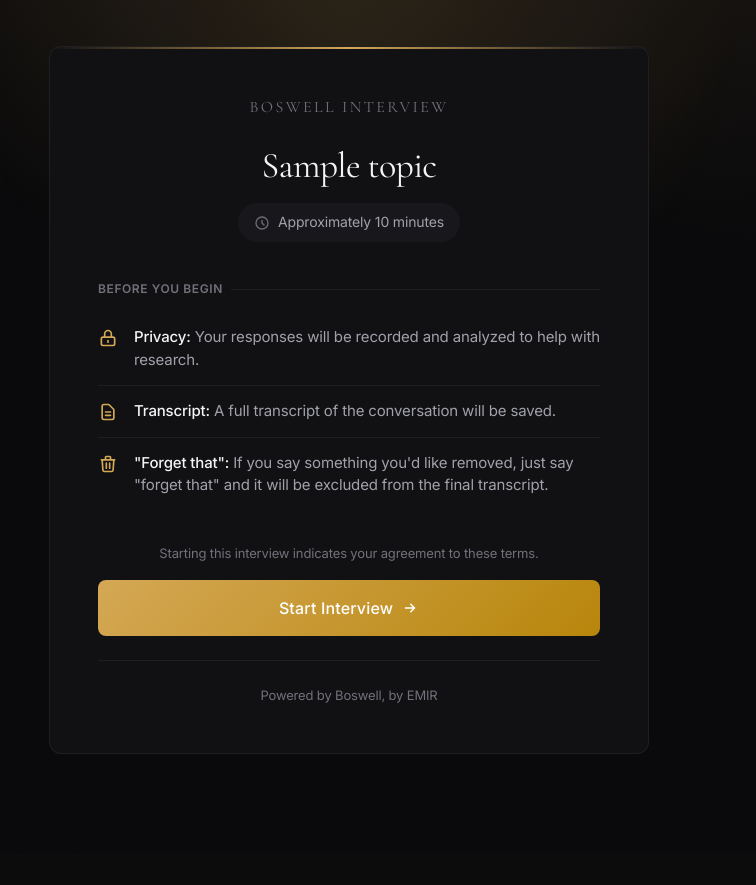
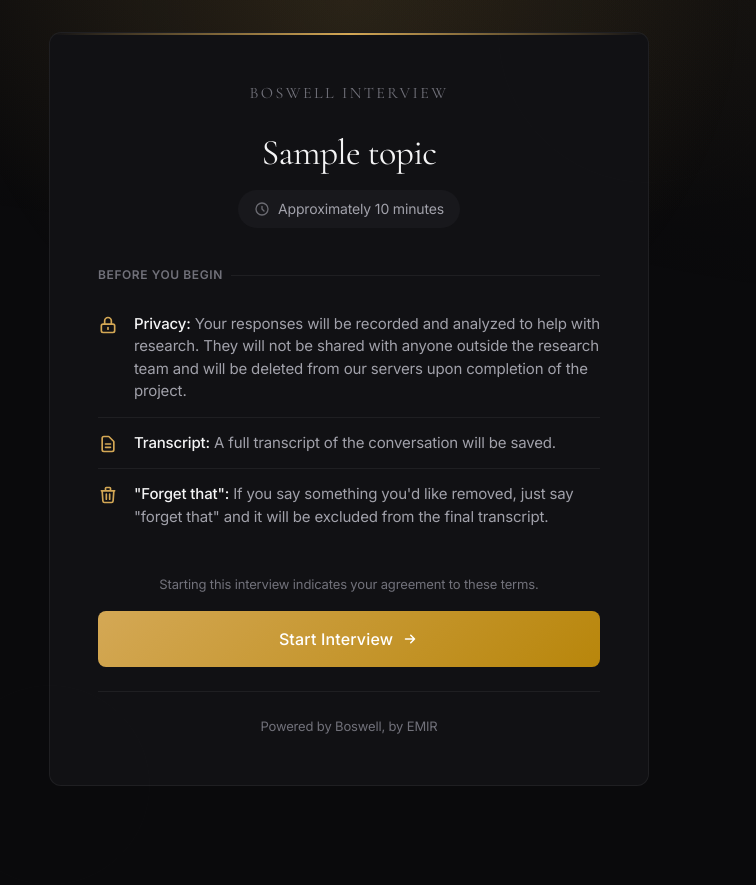
Before and after one commit to nraford7/boswell, a FastAPI app: template src/boswell/server/templates/guest/landing.html in a window 1280 px wide. Shown: the whole page, without its empty margins (291-1047 px from the left). Before the commit the page ends 754 px from the top, so only its background shows below. Run offline with FastAPI, Linux system fonts and the light colour scheme; the template is opened without the code that fills it: most values are stand-ins (such as "Sample title", 1, 10 or a date in 2020); parts of the project's set-up code (start-up, migrations or seed data) failed here and were passed over; some libraries are stand-ins or nearby versions.

Commit message:
update(guest): strengthen privacy claim on pre-interview landing page
Co-Authored-By: Claude Opus 4.6 <noreply@anthropic.com>

```diff
--- a/src/boswell/server/templates/guest/landing.html
+++ b/src/boswell/server/templates/guest/landing.html
@@ -216,7 +216,7 @@
                     <svg class="icon" xmlns="http://www.w3.org/2000/svg" fill="none" viewBox="0 0 24 24" stroke="currentColor">
                         <path stroke-linecap="round" stroke-linejoin="round" stroke-width="2" d="M12 15v2m-6 4h12a2 2 0 002-2v-6a2 2 0 00-2-2H6a2 2 0 00-2 2v6a2 2 0 002 2zm10-10V7a4 4 0 00-8 0v4h8z" />
                     </svg>
-                    <span><strong>Privacy:</strong> Your responses will be recorded and analyzed to help with research.</span>
+                    <span><strong>Privacy:</strong> Your responses will be recorded and analyzed to help with research. They will not be shared with anyone outside the research team and will be deleted from our servers upon completion of the project.</span>
                 </li>
                 <li>
                     <svg class="icon" xmlns="http://www.w3.org/2000/svg" fill="none" viewBox="0 0 24 24" stroke="currentColor">
```
